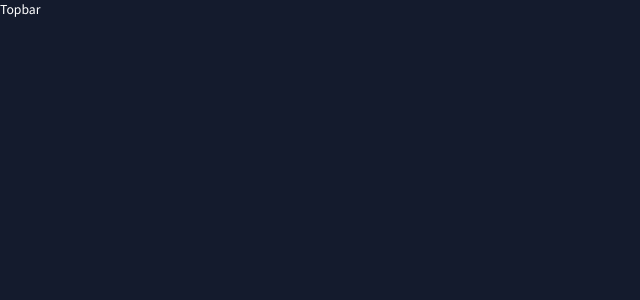
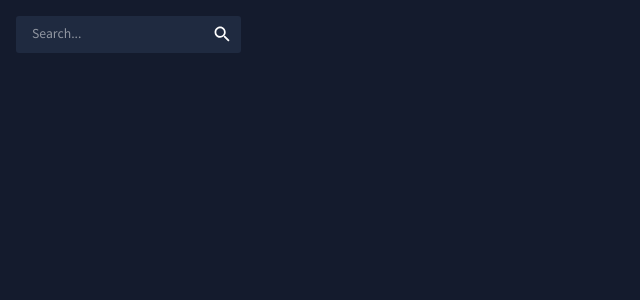
Before and after one commit to abhideepghosh/admin-dashboard, a React (Create React App) app: page / in a window 1280 px wide. Shown: the top 300 px of the page, without its empty margins (0-640 px from the left). Built offline with nearby package versions, Linux system fonts and the light colour scheme.

Commit message:
Ongoing Topbar > Searchbar

```diff
--- a/src/scenes/global/Topbar.jsx
+++ b/src/scenes/global/Topbar.jsx
@@ -10,7 +10,27 @@
 import SearchIcon from "@mui/icons-material/Search";
 
 const Topbar = () => {
-  return <div>Topbar</div>;
+  const theme = useTheme();
+  const colors = tokens(theme.palette.mode);
+
+  const colorMode = useContext(ColorModeContext);
+
+  return (
+    <Box display="flex" justifyContent="space-between" p={2}>
+      {/*Search Bar */}
+      <Box
+        display="flex"
+        backgroundColor={colors.primary[400]}
+        borderRadius="3px"
+      >
+        <InputBase sx={{ ml: 2, flex: 1 }} placeholder="Search..." />
+        <IconButton type="button" sx={{ p: 1 }}>
+          <SearchIcon />
+        </IconButton>
+      </Box>
+      <IconButton></IconButton>
+    </Box>
+  );
 };
 
 export default Topbar;
```
